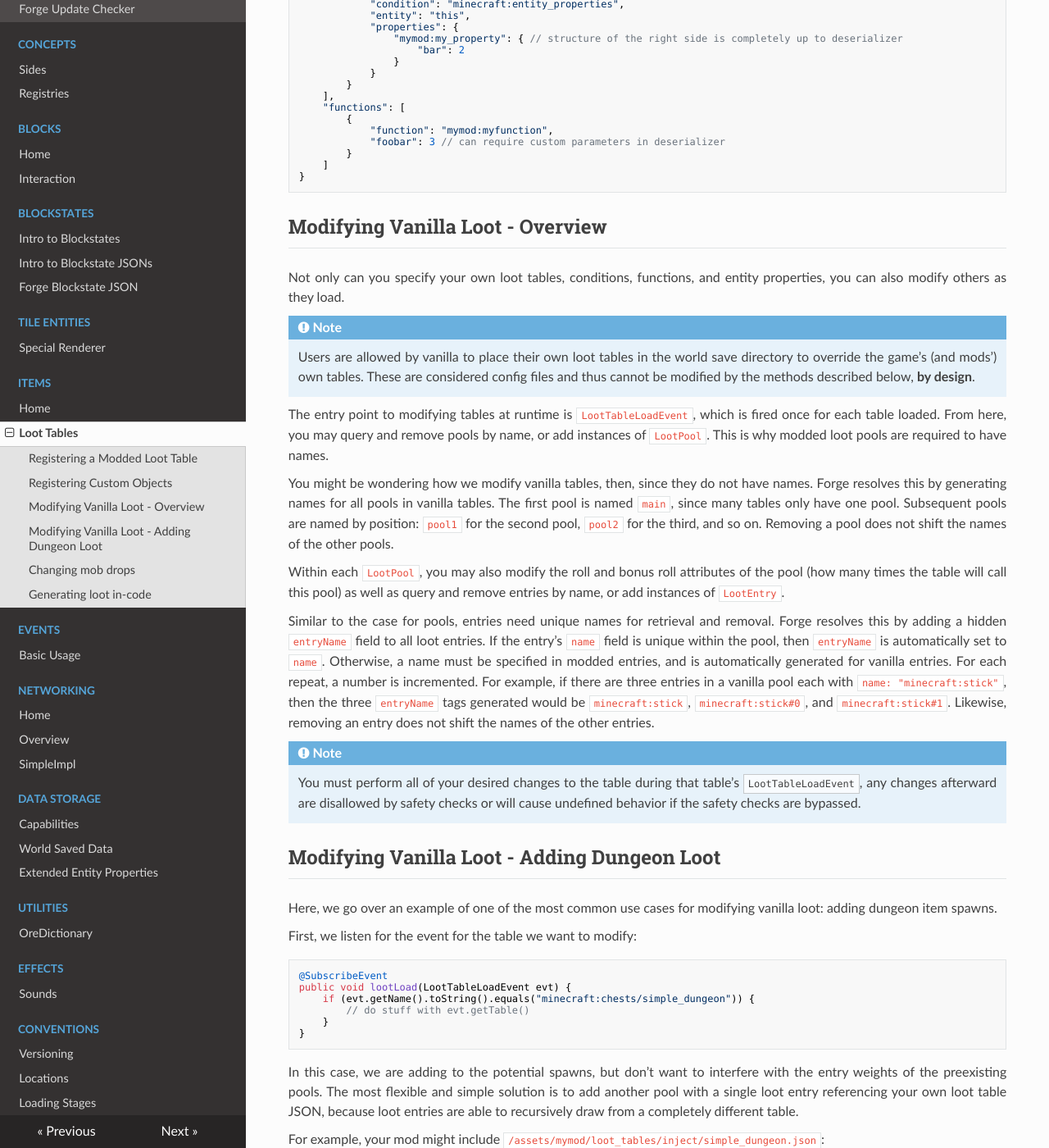
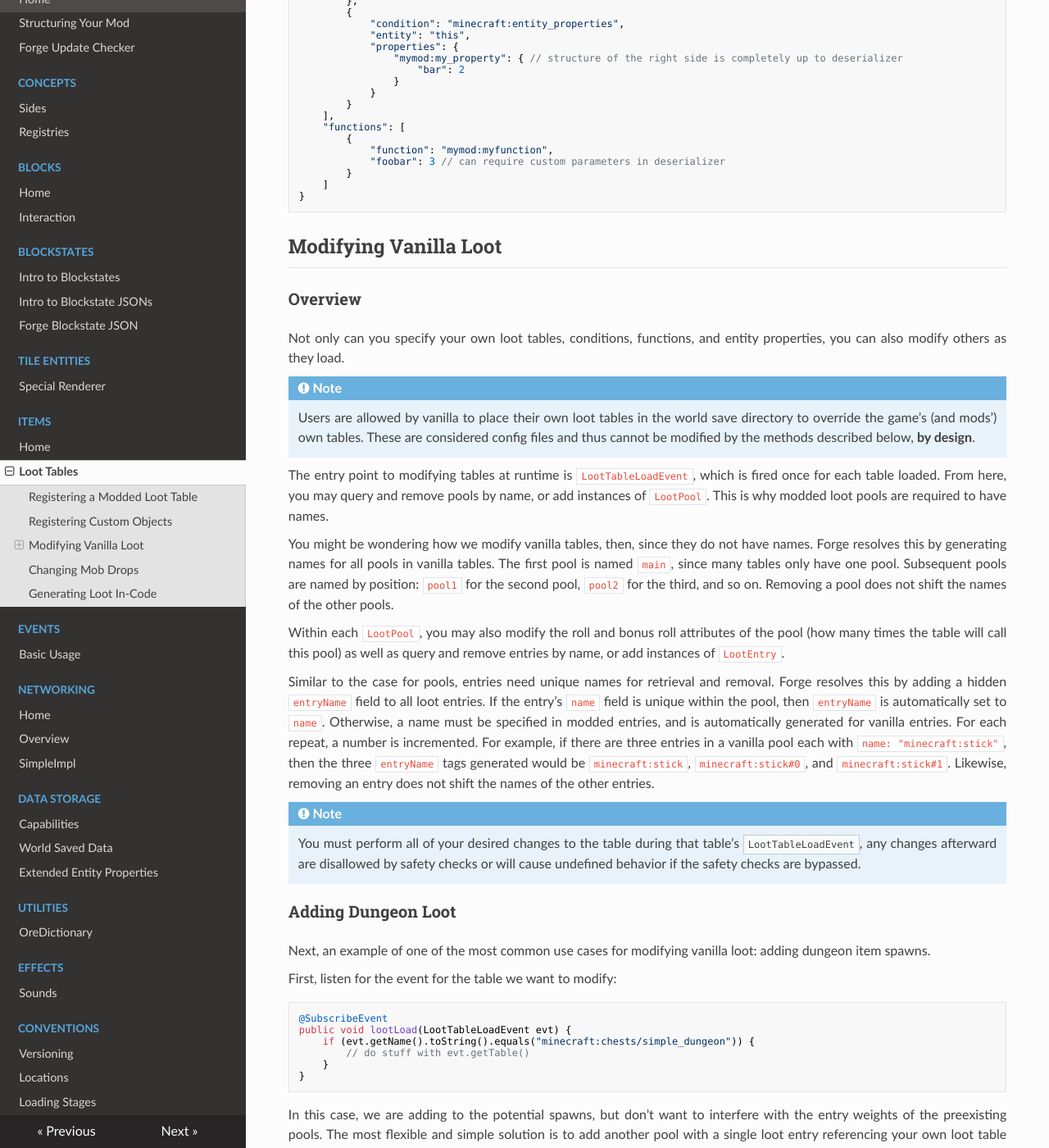
Before and after one commit to MinecraftForge/Documentation, an MkDocs documentation site: the page built from docs/items/loot_tables.md, in a window 1280 px wide and 1400 px high, scrolled down 1298 px. Shown: the whole window at 82% size. Built offline with MkDocs 1.6.1, drawn with Linux system fonts in a browser that asks for light colours; nearby versions of some CDN libraries; old or Windows-style settings are respelled for this version of MkDocs; some of the changed text lies outside the part shown.

Commit message:
Address comments

````diff
--- a/docs/items/loot_tables.md
+++ b/docs/items/loot_tables.md
@@ -57,8 +57,10 @@ Then, in order to use your conditions, functions, or properties, simply specify
 }
 ```
 
-Modifying Vanilla Loot - Overview
----------------------------------
+Modifying Vanilla Loot
+----------------------
+
+### Overview
 
 Not only can you specify your own loot tables, conditions, functions, and entity properties, you can also modify others as they load.
 
@@ -76,12 +78,11 @@ Similar to the case for pools, entries need unique names for retrieval and remov
 !!! Note
     You must perform all of your desired changes to the table during that table's `LootTableLoadEvent`, any changes afterward are disallowed by safety checks or will cause undefined behavior if the safety checks are bypassed.
 
-Modifying Vanilla Loot - Adding Dungeon Loot
-----------------------------------------------------
+### Adding Dungeon Loot
 
-Here, we go over an example of one of the most common use cases for modifying vanilla loot: adding dungeon item spawns.
+Next, an example of one of the most common use cases for modifying vanilla loot: adding dungeon item spawns.
 
-First, we listen for the event for the table we want to modify:
+First, listen for the event for the table we want to modify:
 ```Java
 @SubscribeEvent
 public void lootLoad(LootTableLoadEvent evt) {
@@ -132,12 +133,12 @@ Of course, if the loot you want to add cannot be determined ahead of time, you c
 
 A real-world example of this approach in action can be seen in Botania. The event handler is located [here](https://github.com/Vazkii/Botania/blob/e38556d265fcf43273c99ea1299a35400bf0c405/src/main/java/vazkii/botania/common/core/loot/LootHandler.java), and the injected tables are located [here](https://github.com/Vazkii/Botania/tree/e38556d265fcf43273c99ea1299a35400bf0c405/src/main/resources/assets/botania/loot_tables/inject).
 
-Changing mob drops
+Changing Mob Drops
 ------------------
 
 Subclasses of `EntityLiving` automatically support drawing from a loot table upon death. This is done by overriding the `getLootTable` method to return a `ResourceLocation` to the desired table. This serves as the mob's default table; the tables of both your and other mods' mobs can be overridden for a single entity by setting the `deathLootTable` field of the entity.
 
-Generating loot in-code
+Generating Loot In-Code
 -----------------------
 
 Occasionally, you may want to generate `ItemStack`s from a loot table from your own code.
````
Also changed, not shown: other parts of docs/items/loot_tables.md (+6 -3 lines).
